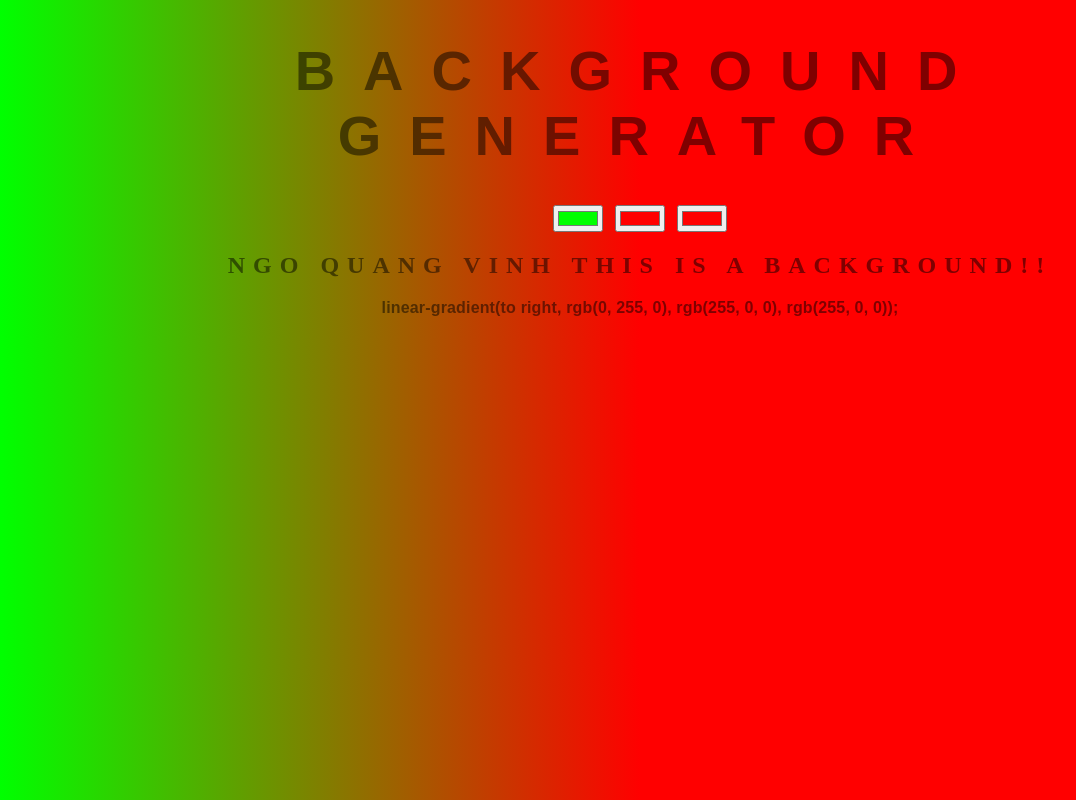
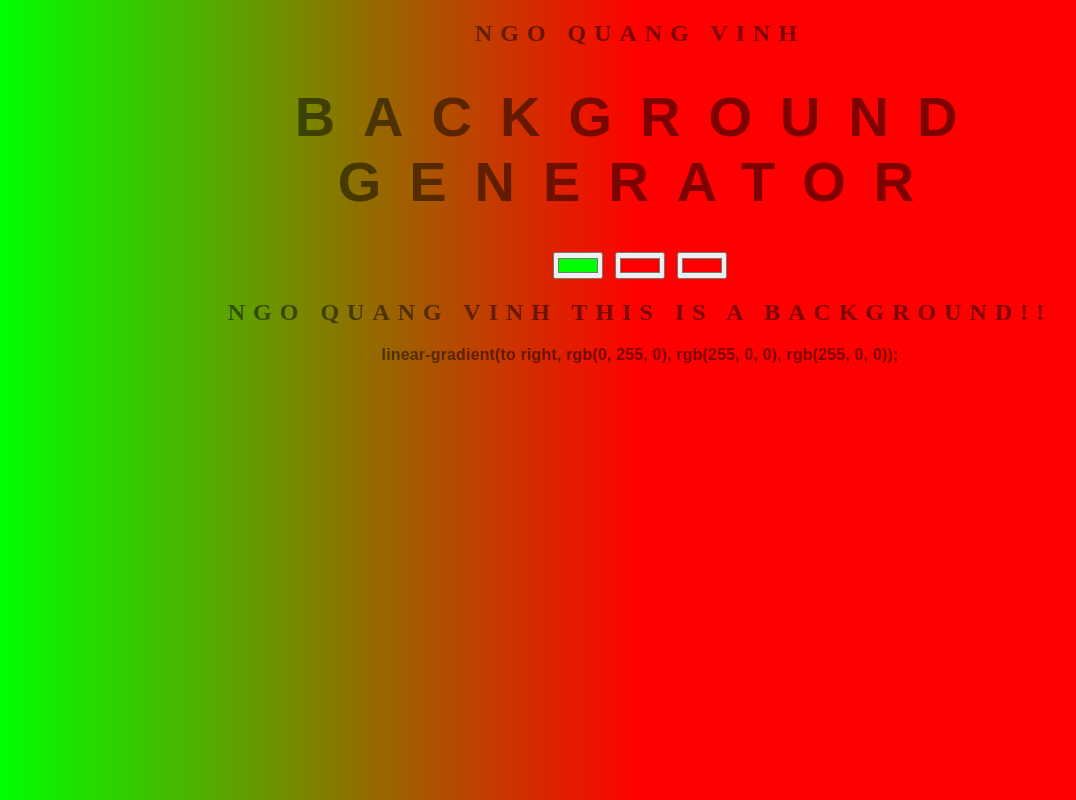
Before and after one commit to vinhnqdev/background-generator, a plain HTML site: page index.html in a window 1280 px wide. Shown: the whole page, without its empty margins (0-1076 px from the left). Drawn offline with Linux system fonts and the light colour scheme.

Commit message:
i want to add yourname to left

```diff
--- a/index.html
+++ b/index.html
@@ -5,6 +5,7 @@
 	<link rel="stylesheet" type="text/css" href="style.css">
 </head>
 <body id="gradient">
+	<h2>Ngo Quang Vinh</h2>
 	<h1>Background Generator</h1>
 	<input class="color1" type="color" name="color1" value="#00ff00">
 	<input class="color2" type="color" name="color2" value="#ff0000">
```
